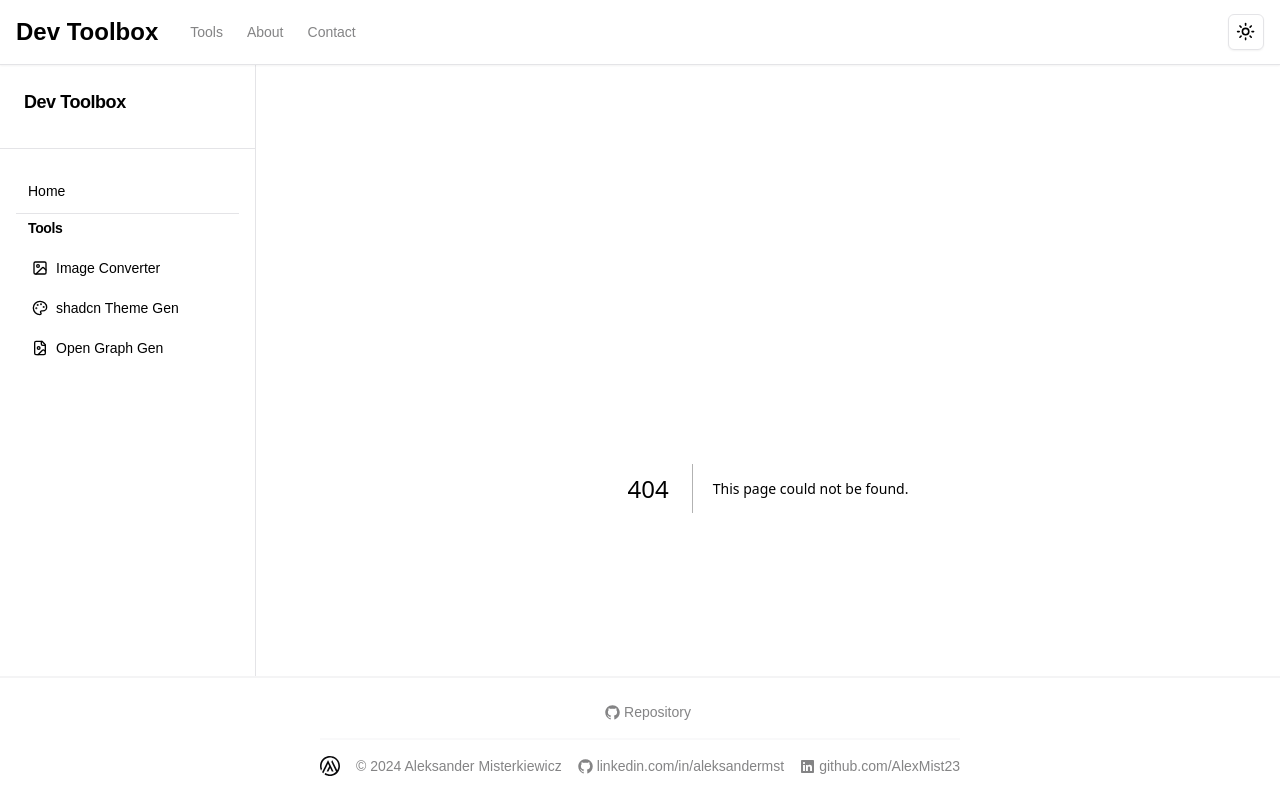
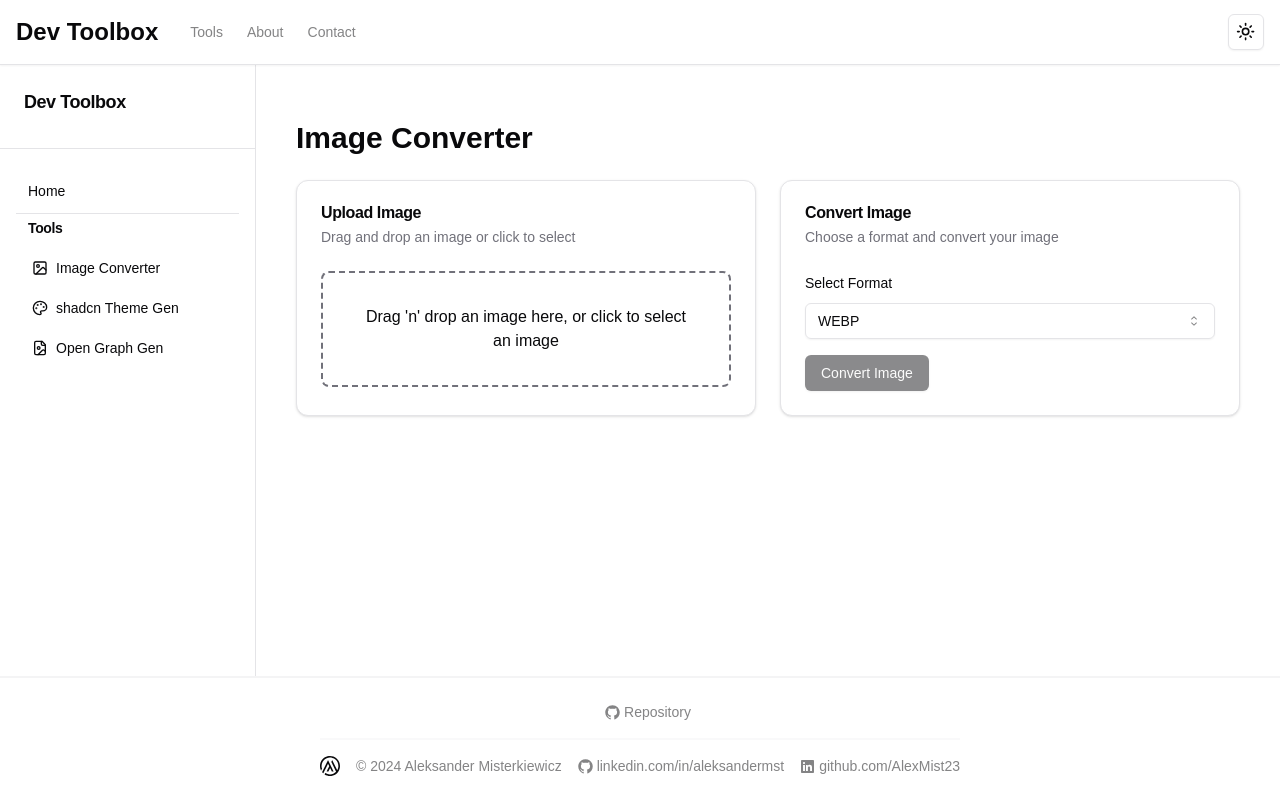
Before and after one commit to AlexMist23/web-dev-toolkit, a Next.js app: page /tools/image-converter in a window 1280 px wide. Before the commit this address had no page. Built offline with nearby package versions, Linux system fonts and the light colour scheme.

Commit message:
add imageConverter

```diff
--- /dev/null
+++ b/src/app/tools/image-converter/page.tsx
@@ -0,0 +1,185 @@
+"use client";
+
+import { useState, useCallback } from "react";
+import { useDropzone } from "react-dropzone";
+import Image from "next/image";
+import { Button } from "@/components/ui/button";
+import {
+  Select,
+  SelectContent,
+  SelectItem,
+  SelectTrigger,
+  SelectValue,
+} from "@/components/ui/select";
+import {
+  Card,
+  CardContent,
+  CardDescription,
+  CardHeader,
+  CardTitle,
+} from "@/components/ui/card";
+import { Label } from "@/components/ui/label";
+import { useToast } from "@/hooks/use-toast";
+
+const imageFormats = ["webp", "jpg", "jpeg", "png", "avif", "ico"];
+
+export default function ImageConverterPage() {
+  const [image, setImage] = useState<File | null>(null);
+  const [preview, setPreview] = useState<string | null>(null);
+  const [convertedImage, setConvertedImage] = useState<string | null>(null);
+  const [selectedFormat, setSelectedFormat] = useState<string>("webp");
+  const { toast } = useToast();
+
+  const onDrop = useCallback(
+    (acceptedFiles: File[]) => {
+      const file = acceptedFiles[0];
+      if (file && file.type.startsWith("image/")) {
+        setImage(file);
+        const reader = new FileReader();
+        reader.onload = (e) => setPreview(e.target?.result as string);
+        reader.readAsDataURL(file);
+      } else {
+        toast({
+          title: "Invalid file",
+          description: "Please upload an image file.",
+          variant: "destructive",
+        });
+      }
+    },
+    [toast]
+  );
+
+  const { getRootProps, getInputProps, isDragActive } = useDropzone({ onDrop });
+
+  const convertImage = async () => {
+    if (!image) return;
+
+    const formData = new FormData();
+    formData.append("image", image);
+    formData.append("format", selectedFormat);
+
+    try {
+      // TODO: send formData to server
+      // const response = await fetch('/api/convert-image', { method: 'POST', body: formData })
+      // const data = await response.json()
+      // setConvertedImage(data.convertedImageUrl)
+
+      setConvertedImage(preview);
+      toast({
+        title: "Conversion complete",
+        description: `Image converted to ${selectedFormat.toUpperCase()}`,
+      });
+    } catch (error) {
+      toast({
+        title: "Conversion failed",
+        description: "An error occurred during conversion.",
+        variant: "destructive",
+      });
+    }
+  };
+
+  return (
+    <div className="container mx-auto px-4 py-8">
+      <h1 className="text-3xl font-bold mb-6">Image Converter</h1>
+      <div className="grid gap-6 md:grid-cols-2">
+        <Card>
+          <CardHeader>
+            <CardTitle>Upload Image</CardTitle>
+            <CardDescription>
+              Drag and drop an image or click to select
+            </CardDescription>
+          </CardHeader>
+          <CardContent>
+            <div
+              {...getRootProps()}
+              className={`border-2 border-dashed rounded-lg p-8 text-center cursor-pointer ${
+                isDragActive ? "border-primary" : "border-muted-foreground"
+              }`}
+            >
+              <input {...getInputProps()} />
+              {isDragActive ? (
+                <p>Drop the image here ...</p>
+              ) : (
+                <p>
+                  Drag &apos;n&apos; drop an image here, or click to select an
+                  image
+                </p>
+              )}
+            </div>
+            {preview && (
+              <div className="mt-4">
+                <Image
+                  src={preview}
+                  alt="Preview"
+                  width={300}
+                  height={300}
+                  className="mx-auto"
+                />
+              </div>
+            )}
+          </CardContent>
+        </Card>
+        <Card>
+          <CardHeader>
+            <CardTitle>Convert Image</CardTitle>
+            <CardDescription>
+              Choose a format and convert your image
+            </CardDescription>
+          </CardHeader>
+          <CardContent>
+            <div className="space-y-4">
+              <div className="space-y-2">
+                <Label htmlFor="format-select">Select Format</Label>
+                <Select
+                  onValueChange={setSelectedFormat}
+                  value={selectedFormat}
+                >
+                  <SelectTrigger id="format-select">
+                    <SelectValue placeholder="Select a format" />
+                  </SelectTrigger>
+                  <SelectContent>
+                    {imageFormats.map((format) => (
+                      <SelectItem key={format} value={format}>
+                        {format.toUpperCase()}
+                      </SelectItem>
+                    ))}
+                  </SelectContent>
+                </Select>
+              </div>
+              <Button onClick={convertImage} disabled={!image}>
+                Convert Image
+              </Button>
+              {convertedImage && (
+                <div className="mt-4">
+                  <h3 className="text-lg font-semibold mb-2">
+                    Converted Image
+                  </h3>
+                  <Image
+                    src={convertedImage}
+                    alt="Converted"
+                    width={300}
+                    height={300}
+                    className="mx-auto"
+                  />
+                  <Button
+                    className="mt-2"
+                    onClick={() => {
+                      const link = document.createElement("a");
+                      link.href = convertedImage;
+                      link.download = `converted.${selectedFormat}`;
+                      document.body.appendChild(link);
+                      link.click();
+                      document.body.removeChild(link);
+                    }}
+                  >
+                    Download Converted Image
+                  </Button>
+                </div>
+              )}
+            </div>
+          </CardContent>
+        </Card>
+      </div>
+    </div>
+  );
+}
```
